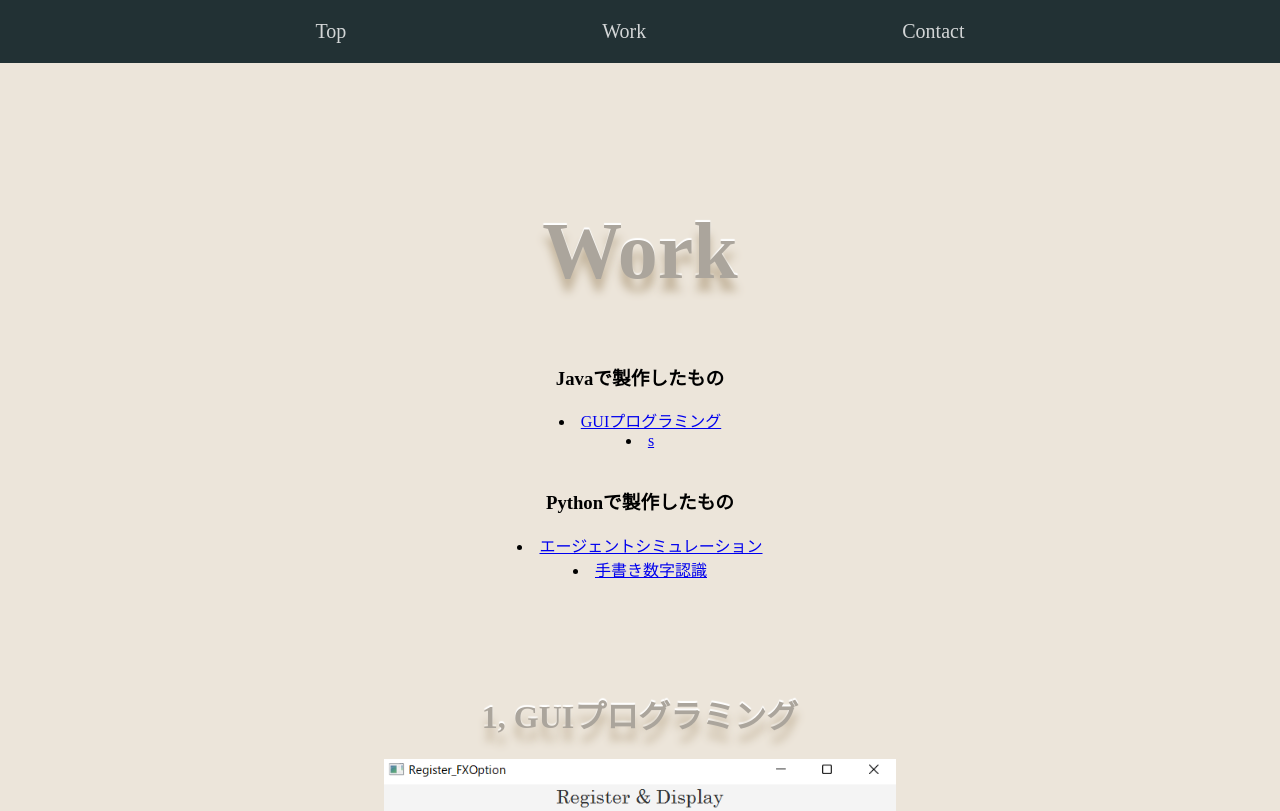
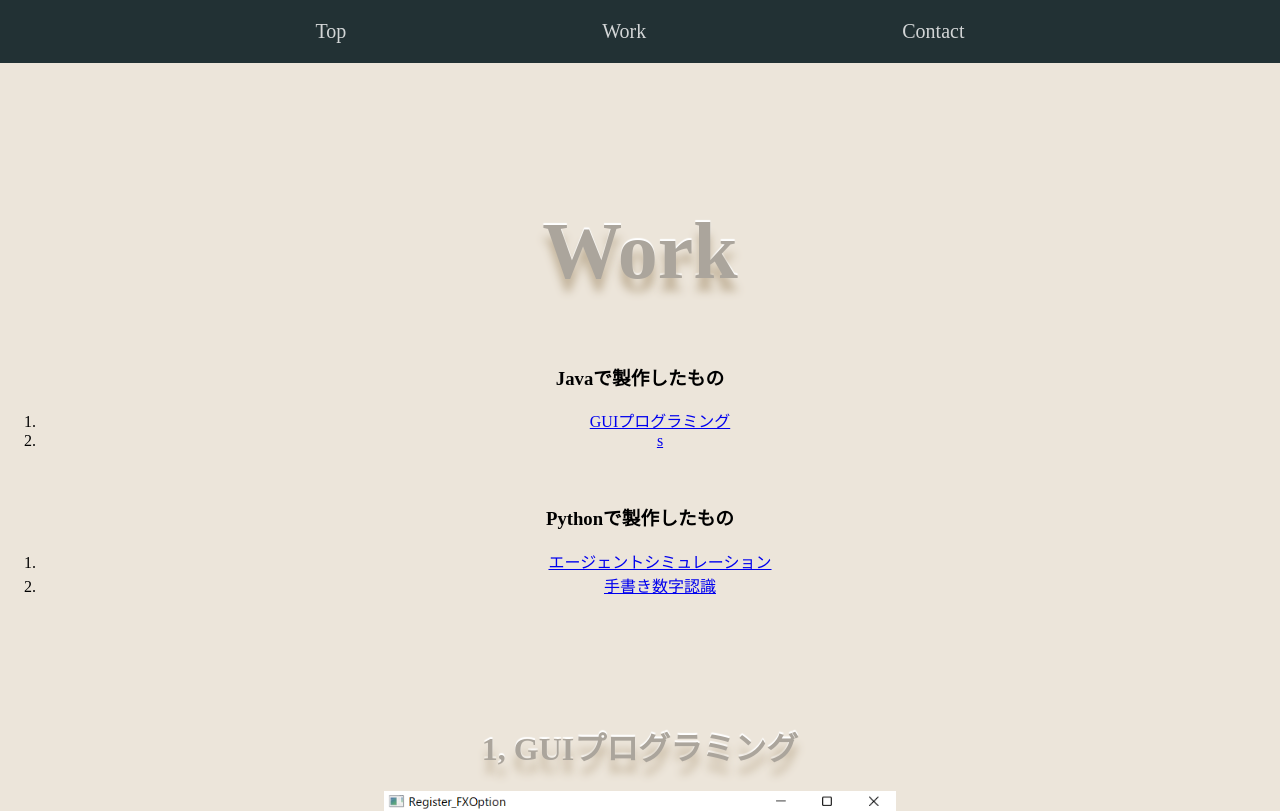
Before and after one commit to chutake/introduction_2, a React (Create React App) app: page /Work in a window 1280 px wide. Shown: the top 811 px of the page. Built offline with nearby package versions, Linux system fonts and the light colour scheme.

Commit message:
modified

```diff
--- a/src/components/App.css
+++ b/src/components/App.css
@@ -97,6 +97,10 @@ body {
 .production {
   list-style-type: none;
   padding: 100px 0 50px 0;
+}
+.main-work ol {
+  display: block;
+  margin-left: auto;
 }
 .main-work h2 {
   display: inline-block;
--- a/src/components/MainWork.js
+++ b/src/components/MainWork.js
@@ -13,20 +13,24 @@ const MainWork = () => {
       <br />
 
       <h3>Javaで製作したもの</h3>
-      <li>
+      <ol>
+        <li type="1">
           <a href="#section1">GUIプログラミング</a>
         </li>
-      <li>
+        <li type="1">
           <a href="#section2">s</a>
         </li>
+      </ol>
       <br />
       <h3>Pythonで製作したもの</h3>
-      <li>
+      <ol>
+        <li type="1">
           <a href="#section4">エージェントシミュレーション</a>
         </li>
-      <li>
+        <li type="1">
           <a href="#section5">手書き数字認識</a>
         </li>
+      </ol>
 
       <li className="production">
         <h2>
```
Lines whose indentation alone changed are shown as unchanged.
